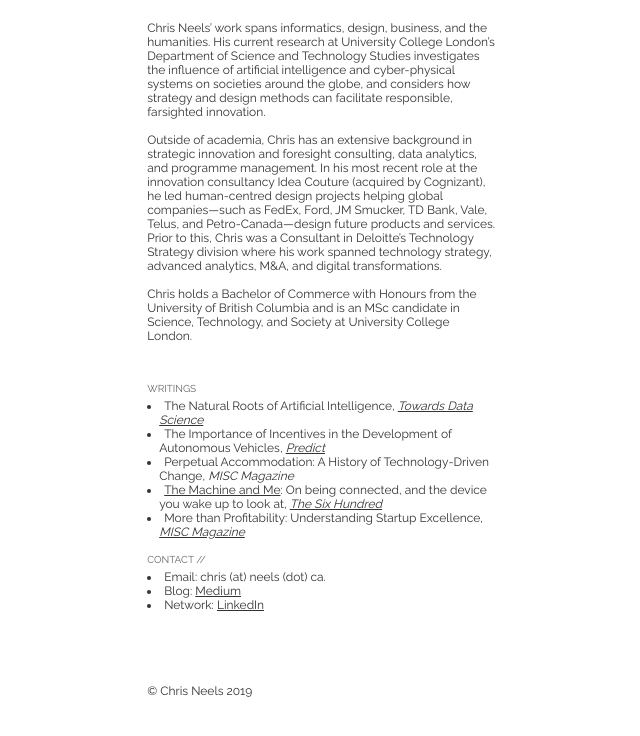
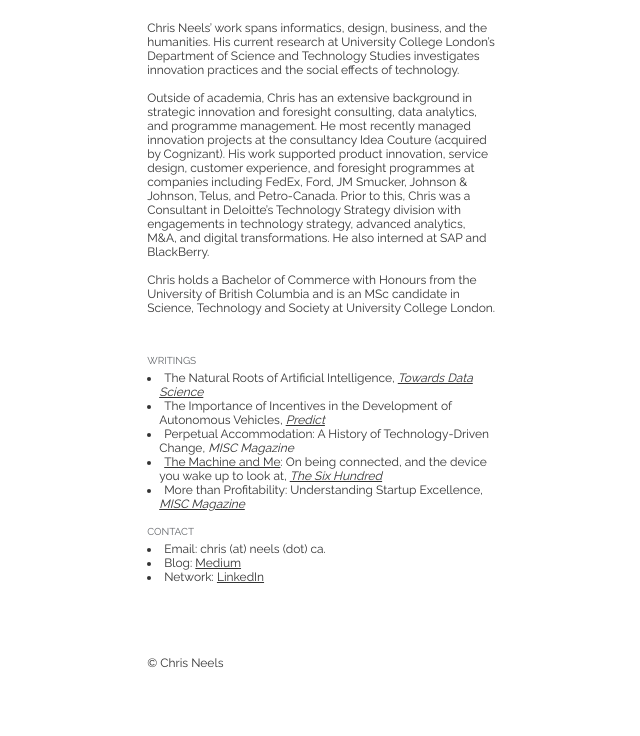
Before and after one commit to chrisneels/chrisneels.github.io, a plain HTML site: page index.html in a window 1280 px wide. Shown: the part 298-1034 px from the top of the page, without its empty margins (240-880 px from the left). Drawn offline with Linux system fonts and the light colour scheme.

Commit message:
additional fixes

```diff
--- a/index.html
+++ b/index.html
@@ -31,11 +31,11 @@
     <div class="container">
         <h1>Chris Neels</h1>
 
-        <p id="intro-paragraph">Chris Neels’ work spans informatics, design, business, and the humanities. His current research at University College London’s Department of Science and Technology Studies investigates the influence of artificial intelligence and cyber-physical systems on societies around the globe, and considers how strategy and design methods can facilitate responsible, farsighted innovation.<br><br>
+        <p id="intro-paragraph">Chris Neels’ work spans informatics, design, business, and the humanities. His current research at University College London’s Department of Science and Technology Studies investigates innovation practices and the social effects of technology.<br><br>
 
-		Outside of academia, Chris has an extensive background in strategic innovation and foresight consulting, data analytics, and programme management. In his most recent role at the innovation consultancy Idea Couture (acquired by Cognizant), he led human-centred design projects helping global companies—such as FedEx, Ford, JM Smucker, TD Bank, Vale, Telus, and Petro-Canada—design future products and services. Prior to this, Chris was a Consultant in Deloitte’s Technology Strategy division where his work spanned technology strategy, advanced analytics, M&A, and digital transformations.<br><br>
+		Outside of academia, Chris has an extensive background in strategic innovation and foresight consulting, data analytics, and programme management. He most recently managed innovation projects at the consultancy Idea Couture (acquired by Cognizant). His work supported product innovation, service design, customer experience, and foresight programmes at companies including FedEx, Ford, JM Smucker, Johnson & Johnson, Telus, and Petro-Canada. Prior to this, Chris was a Consultant in Deloitte’s Technology Strategy division with engagements in technology strategy, advanced analytics, M&A, and digital transformations. He also interned at SAP and BlackBerry.<br><br>
 
-		Chris holds a Bachelor of Commerce with Honours from the University of British Columbia and is an MSc candidate in Science, Technology, and Society at University College London.</p>
+		Chris holds a Bachelor of Commerce with Honours from the University of British Columbia and is an MSc candidate in Science, Technology and Society at University College London. </p>
 
         <h2 id="list-header">Writings</h2>
         <li>The Natural Roots of Artificial Intelligence, <i><a href="https://towardsdatascience.com/the-natural-roots-of-artificial-intelligence-b76468e512e2" target="_blank">Towards Data Science</a></i></li>
@@ -62,12 +62,12 @@
         <li>Photographer, Various</li>
     	-->
 
-        <h2 id="list-header">Contact //</h2>
+        <h2 id="list-header">Contact</h2>
         <li>Email: chris (at) neels (dot) ca.</li>
         <li>Blog: <a href="https://medium.com/@cneels" target="_blank">Medium</a></li>
         <li>Network: <a href="https://www.linkedin.com/in/chrisneels/" target="_blank">LinkedIn</a></li>
 
-        <footer>&copy; Chris Neels 2019</footer>
+        <footer>&copy; Chris Neels</footer>
 
     </div>
 
```
